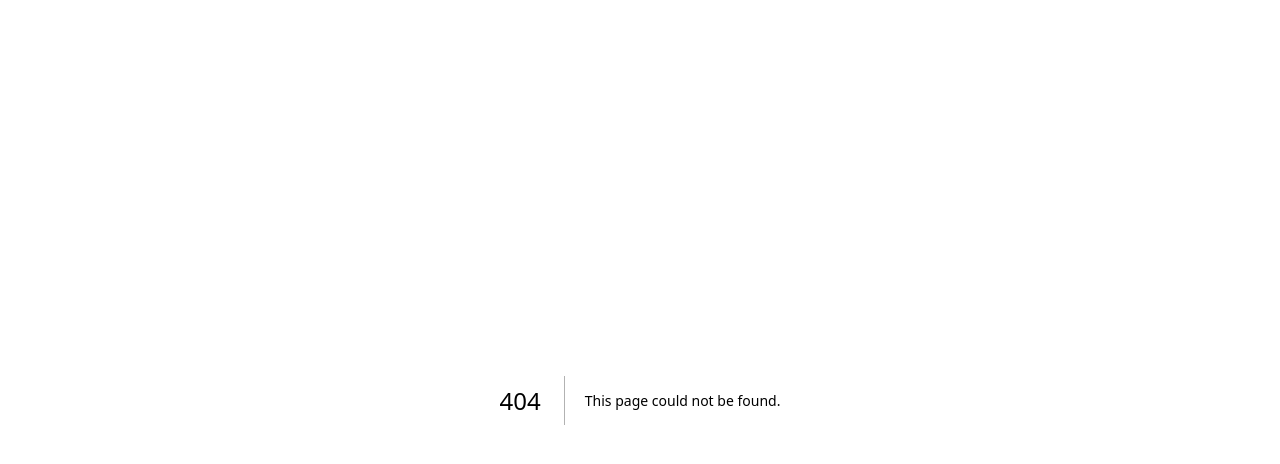
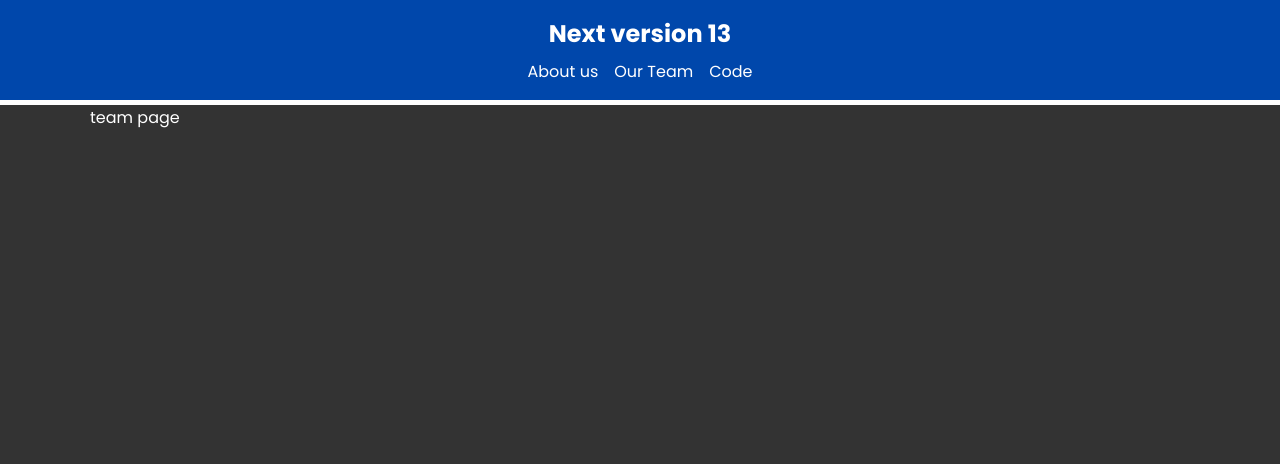
Before and after one commit to Junjpan/next_app_text_version13, a Next.js app: page /about/team in a window 1280 px wide. Before the commit this address had no page. Shown: the top 464 px of the page. Built offline with nearby package versions, Linux system fonts and the light colour scheme.

Commit message:
use server component to fetch data

```diff
--- /dev/null
+++ b/app/about/team/page.jsx
@@ -0,0 +1,9 @@
+import React from 'react'
+
+const TeamPage = () => {
+  return (
+    <div>team page</div>
+  )
+}
+
+export default TeamPage
--- /dev/null
+++ b/app/components/Header.jsx
@@ -0,0 +1,21 @@
+import React from 'react'
+import Link from 'next/link'
+
+const Header = () => {
+  return (
+    <div className='header'>
+        <div className="container">
+            <div className="logo">
+            <Link href="/">Next version 13</Link>
+            </div>
+            <div className="links">
+                <Link href="/about">About us</Link>
+                <Link href="/about/team">Our Team</Link>
+                <Link href="/code/repos">Code</Link>
+            </div>
+        </div>
+    </div>
+  )
+}
+
+export default Header
--- a/app/layout.jsx
+++ b/app/layout.jsx
@@ -1,5 +1,6 @@
 import './globals.css'
 import { Poppins } from 'next/font/google'
+import Header from './components/Header'
 
 //set up google font,use poppins.className to apply the poppins font to the body
 const poppins=Poppins(
@@ -17,7 +18,10 @@ export const metadata = {
 export default function RootLayout({ children }) {
   return (
     <html lang="en">
-      <body className={poppins.className}><main className='container'>{children}</main></body>
+      <body className={poppins.className}>
+        <Header />
+        <main className='container'>{children}</main>
+        </body>
     </html>
   )
 }
```
Also changed, not shown: app/code/repos/page.jsx (added, +17 -0 lines).
